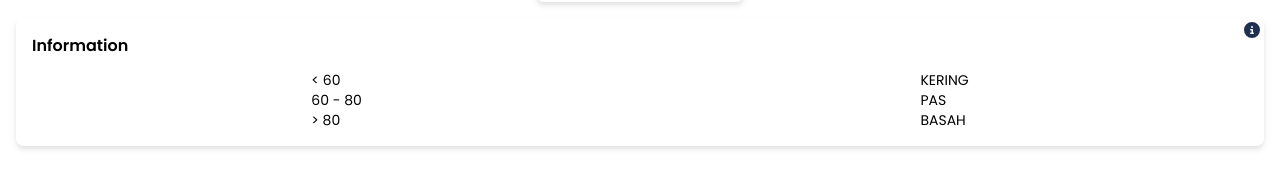
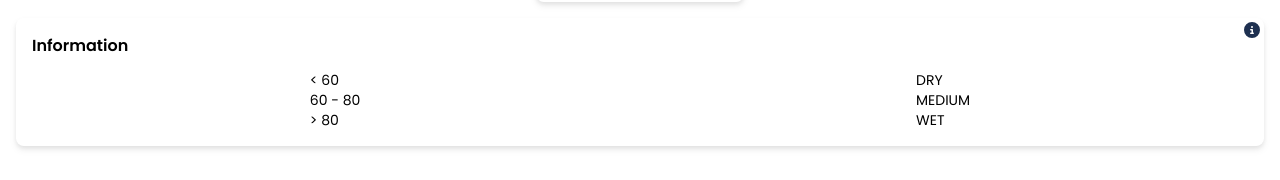
Before and after one commit to AgungHidayanto/SensorTanah, a website: page index.html in a window 1280 px wide. Shown: the part 282-462 px from the top of the page. Drawn offline with Linux system fonts and the light colour scheme; no server answers.

Commit message:
change in information

```diff
--- a/index.html
+++ b/index.html
@@ -44,9 +44,9 @@
                         > 80
                 </p>
                 <p class="text-sm">
-                    KERING <br>
-                    PAS <br>
-                    BASAH
+                    DRY<br>
+                    MEDIUM<br>
+                    WET
                 </p>
             </div>
         </div>
```
